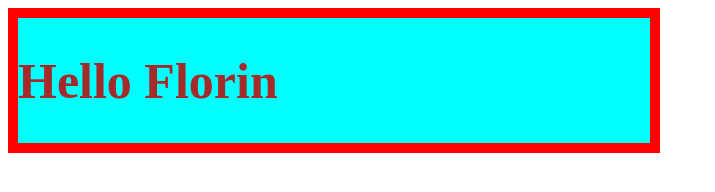
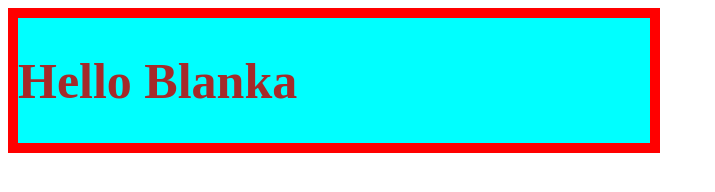
Before and after one commit to florinx333/Test, a plain HTML site: page index.html in a window 1280 px wide. Shown: the whole page, without its empty margins (0-715 px from the left). Drawn offline with Linux system fonts and the light colour scheme.

Commit message:
Update index.html
Update

```diff
--- a/index.html
+++ b/index.html
@@ -6,7 +6,7 @@
 
     <body>
         <div>
-            <h1>Hello Florin</h1>
+            <h1>Hello Blanka</h1>
         </div>
 
     </body>
```
